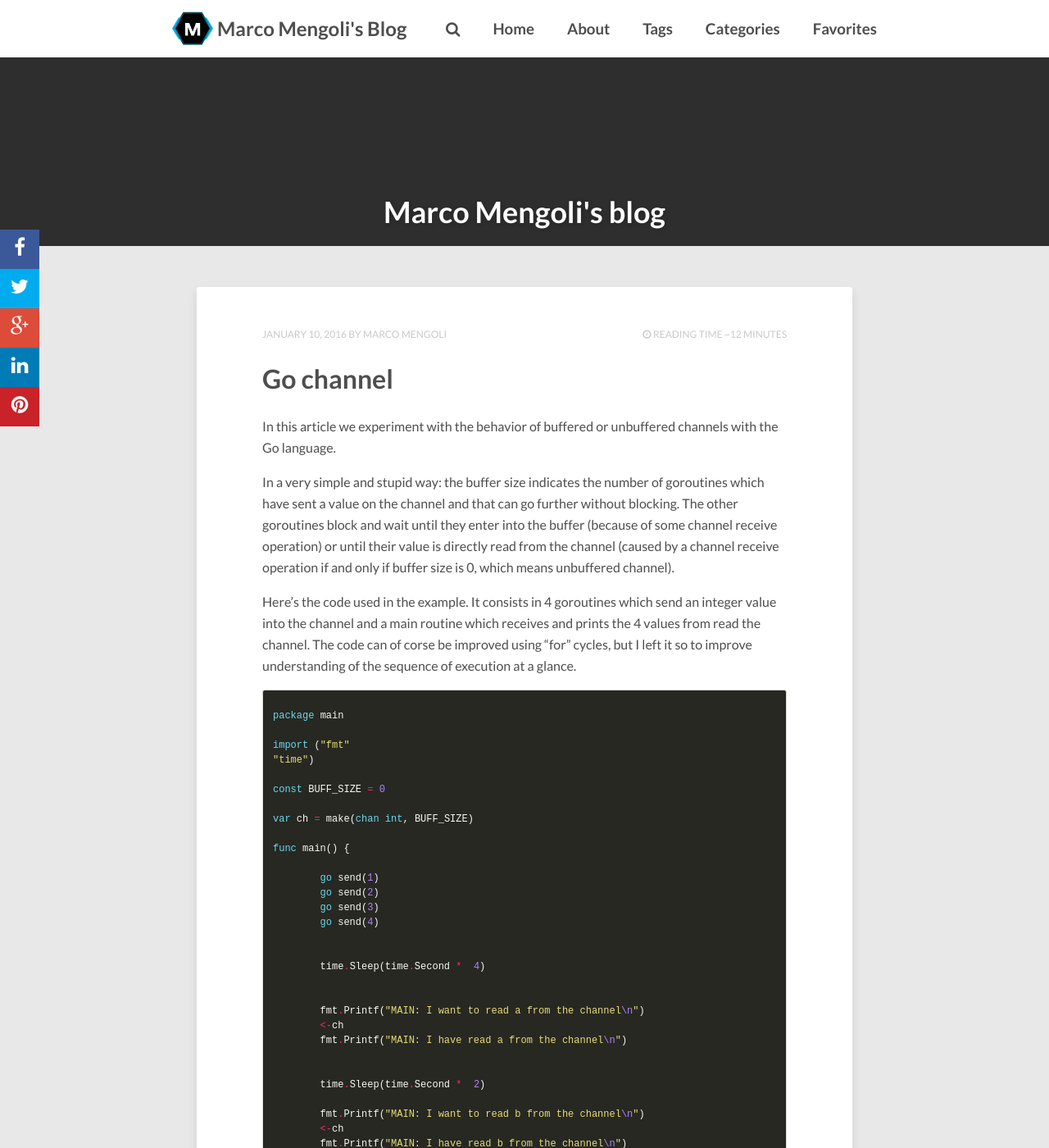
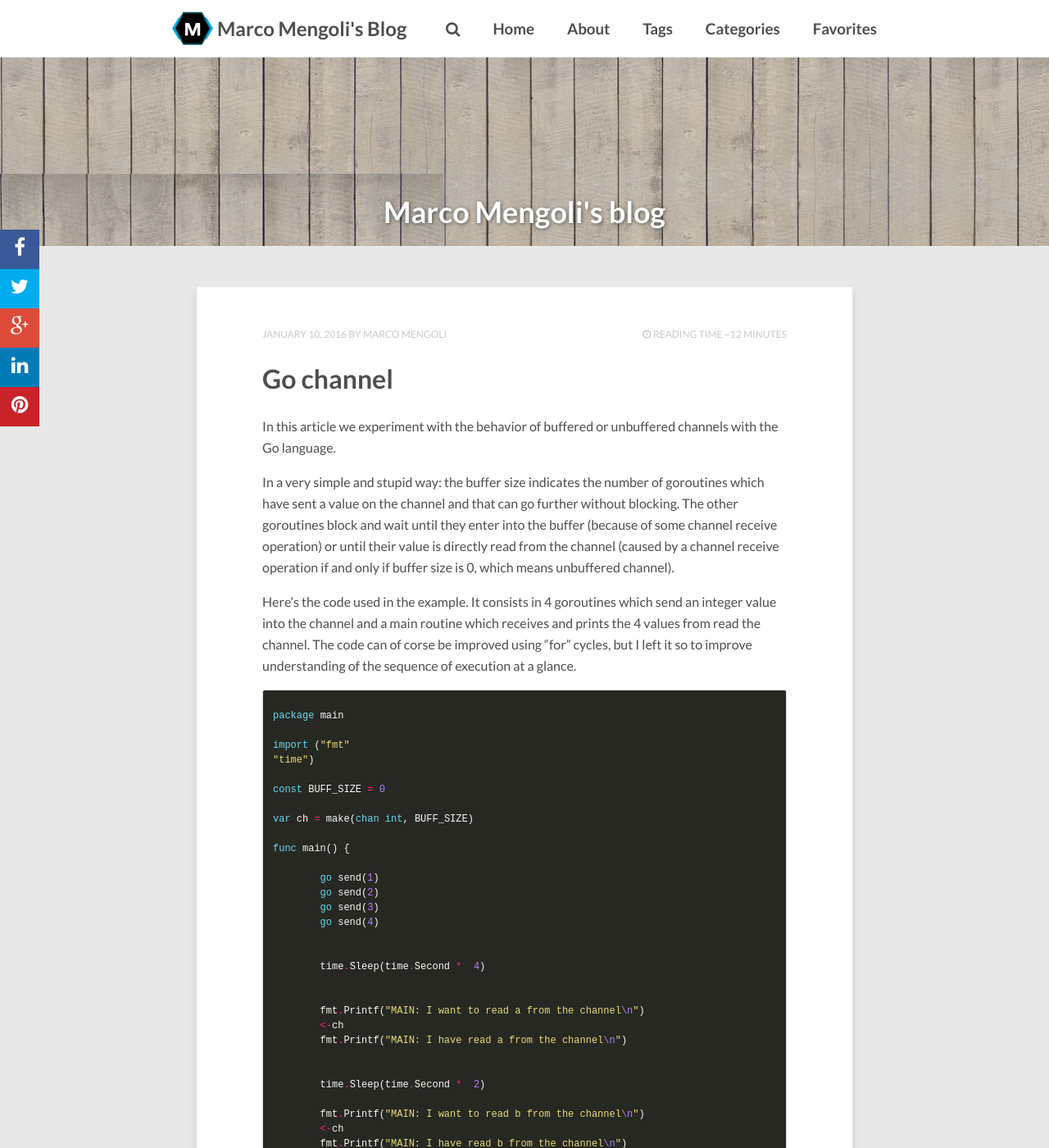
Before and after one commit to MarcoMengoli/marcomengoli.github.io, a Jekyll site: the page built from index.html, in a window 1280 px wide and 1400 px high. Shown: the whole window at 82% size. Built offline with Jekyll 4.4.1, drawn with Linux system fonts in a browser that asks for light colours; nearby versions of some CDN libraries; the list of posts is cut into pages by our own code; comment, search, counter and statistics services are not loaded.

Commit message:
Added background images to SCSS

```diff
--- a/_sass/_page.scss
+++ b/_sass/_page.scss
@@ -463,6 +463,8 @@ ul.social-buttons li a:active {
 	min-height: 300px;
 	overflow: hidden;
 	background-color: $header-color;
+	background-image: url("/images/header_pattern.jpg");
+	background-repeat: repeat;
 }
 .header-toggle{
 	display: block;
@@ -483,6 +485,8 @@ ul.social-buttons li a:active {
 		vertical-align: middle;
 		margin: 0 auto;
 		text-align: center;
+		background-image: url("/images/header_pattern.jpg");
+		background-repeat: no-repeat;
 	}
 	h1 {
 		font-weight: 700;
```
